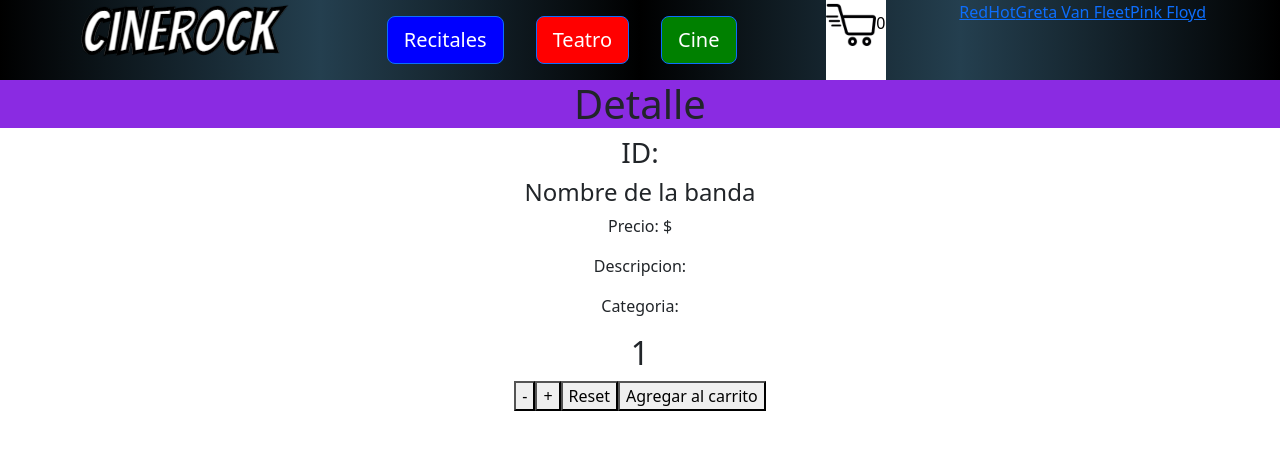
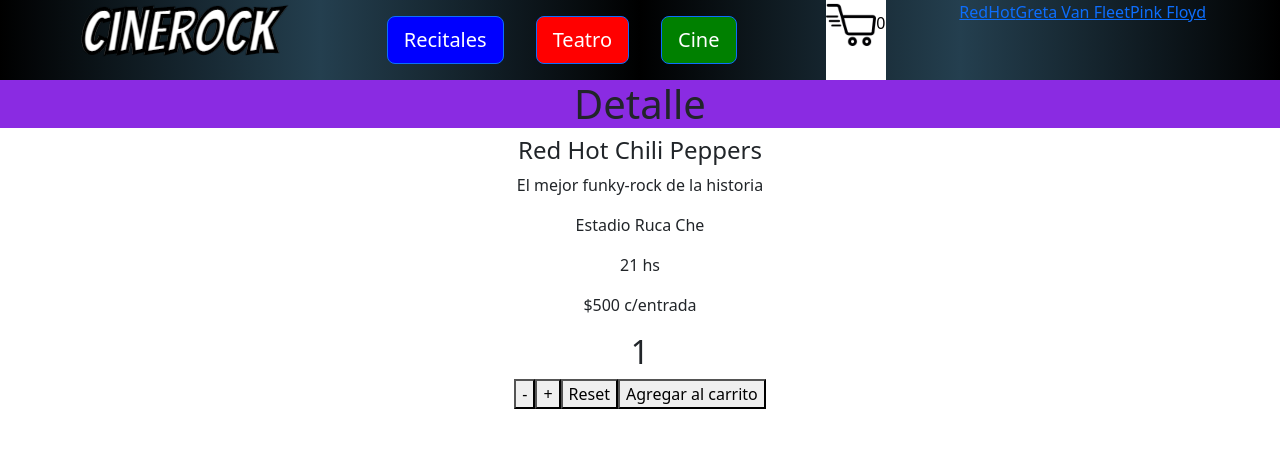
Before and after one commit to GonzaCP/proyectoReact, a React (Create React App) app: page /item/1 in a window 1280 px wide. Shown: the top 450 px of the page. Built offline with nearby package versions, Linux system fonts and the light colour scheme.

Commit message:
2da Pre-entrega

```diff
--- a/src/App.js
+++ b/src/App.js
@@ -1,11 +1,9 @@
 import './App.css';
-//import Navbar from './components/Navbar/Navbar';
 import ItemListContainer from './components/ItemListContainer/ItemListContainer';
 import ItemDetailContainer from './components/ItemDetailContainer/ItemDetailContainer';
-//import { useEffect, useState } from 'react';
 import { BrowserRouter, Routes, Route } from "react-router-dom"
 import Navbar from './components/Navbar/Navbar';
-//import ItemCount from './components/ItemCount/ItemCount';
+
 
 function App() {
 
--- a/src/components/ItemDetail/ItemDetail.js
+++ b/src/components/ItemDetail/ItemDetail.js
@@ -1,13 +1,13 @@
 import ItemCount from "../ItemCount/ItemCount"
 
-const ItemDetail = ({ id, name, price, category, description }) => {
+const ItemDetail = ({ name, price, description, place, time }) => {
     return (
         <div>
-            <h3>ID: {id}</h3>
-            <h4>Nombre de la banda{name}</h4>
-            <p>Precio: $ {price}</p>
-            <p>Descripcion: {description}</p>
-            <p>Categoria:{category}</p>
+            <h4>{name}</h4>
+            <p>{description}</p>
+            <p>{place}</p>
+            <p>{time}</p>
+            <p>${price} c/entrada</p>
             <ItemCount />
         </div>
     )
--- a/src/components/asyncMock.js
+++ b/src/components/asyncMock.js
@@ -1,7 +1,7 @@
 const products = [
-    { id: 1, name: "Red Hot Chili Peppers", price: 500, category: "redhot", description: "El mejor funky-rock de la historia" },
-    { id: 2, name: "Greta Van Fleet", price: 300, category: "greta", description: "Los nuevos Led Zeppelin" },
-    { id: 3, name: "Pink Floyd", price: 700, category: "pink", description: "los históricos" }
+    { id: 1, name: "Red Hot Chili Peppers", price: 500, category: "redhot", description: "El mejor funky-rock de la historia", place: "Estadio Ruca Che", time: "21 hs" },
+    { id: 2, name: "Greta Van Fleet", price: 300, category: "greta", description: "Los nuevos Led Zeppelin", place: "Casino Magic", time: "21.30 hs"  },
+    { id: 3, name: "Pink Floyd", price: 700, category: "pink", description: "los históricos", place: "Cemento", time: "22 hs" }
 ]
 
 
@@ -24,7 +24,7 @@
 export const getProductById = (id) => {
     return new Promise((resolve) => {
         setTimeout(() => {
-            resolve(products.find(prod => prod.id === id))
+            resolve(products.find(prod => prod.id == id))
         }, 500)
     })
 }
```
